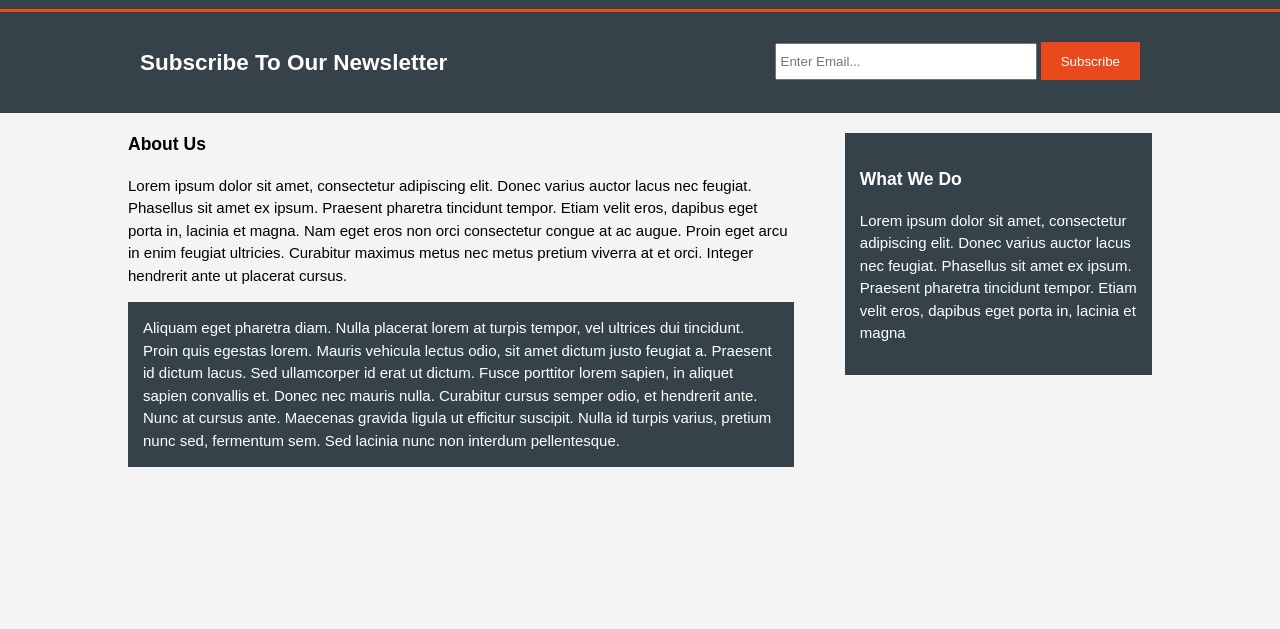
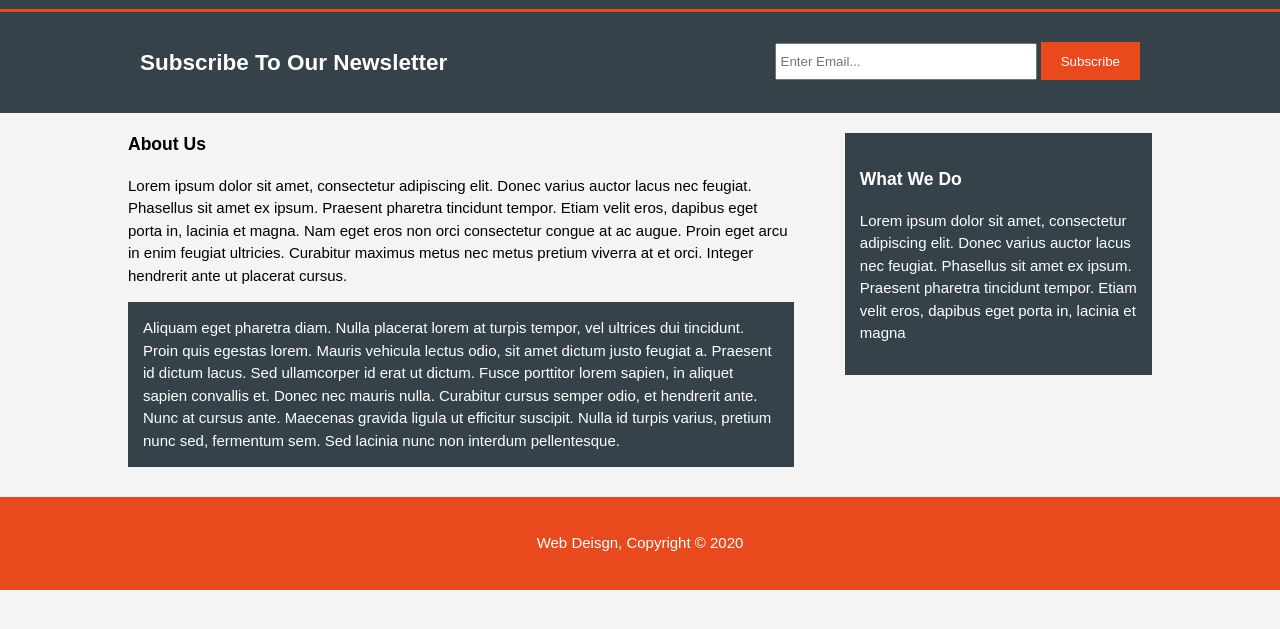
Before and after one commit to ngotruongsinh/ProjectDemo, a plain HTML site: page about.html in a window 1280 px wide. Shown: the part 91-720 px from the top of the page. Drawn offline with Linux system fonts and the light colour scheme.

Commit message:
add footer

```diff
--- a/about.html
+++ b/about.html
@@ -57,6 +57,8 @@ Aliquam eget pharetra diam. Nulla placerat lorem at turpis tempor, vel ultrices
         </aside>
       </div>
     </section>
-
+	<footer>
+      <p>Web Deisgn, Copyright &copy; 2020</p>
+    </footer>
 </body>
 </html>
```
